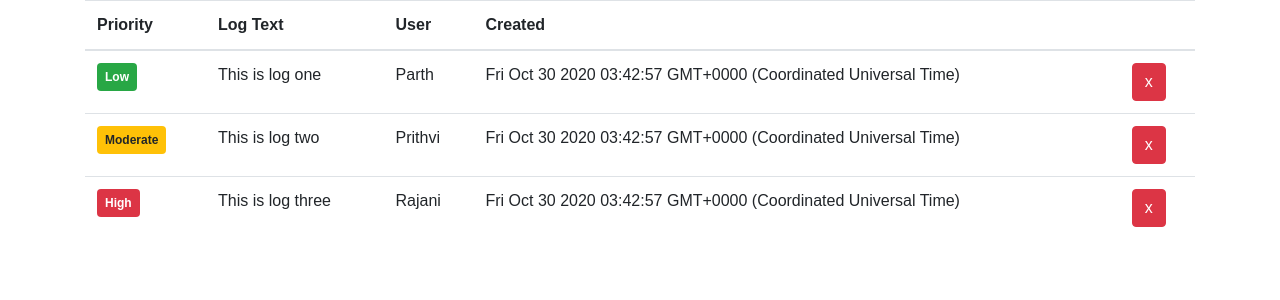
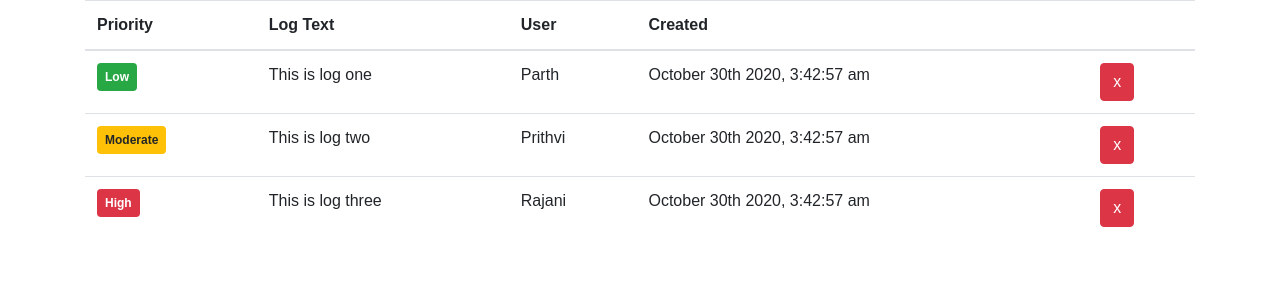
Before and after one commit to Prithvipal/buglogger, a React app: page / in a window 1280 px wide. Shown: the top 300 px of the page. Built offline with nearby package versions, Linux system fonts and the light colour scheme; the HTML template or start-up script is replaced by a standard one.

Commit message:
date formating

```diff
--- a/package.json
+++ b/package.json
@@ -22,9 +22,11 @@
   },
   "dependencies": {
     "bootstrap": "^4.5.3",
+    "moment": "^2.29.1",
     "react": "^16.13.1",
     "react-bootstrap": "^1.4.0",
-    "react-dom": "^16.13.1"
+    "react-dom": "^16.13.1",
+    "react-moment": "^1.0.0"
   },
   "devDependencies": {
     "@babel/core": "^7.9.6",
--- a/src/components/LogItem.js
+++ b/src/components/LogItem.js
@@ -1,6 +1,8 @@
 import React from 'react'
+import Moment from 'react-moment'
 import Button from 'react-bootstrap/Button'
 import Badge from 'react-bootstrap/Badge'
+
 
 const LogItem = ({log: {_id, priority, user, text, created}}) => {
     const setVariant = () =>{
@@ -22,7 +24,7 @@
             </td>
             <td>{ text }</td>
             <td>{ user }</td>
-            <td>{ created }</td>
+            <td><Moment format='MMMM Do YYYY, h:mm:ss a'>{ new Date(created) }</Moment></td>
             <td>
                 <Button variant='danger' size="small">x</Button>
             </td>
```
Also changed, not shown: 1 other file (tests, documents, lock files or other folders).
